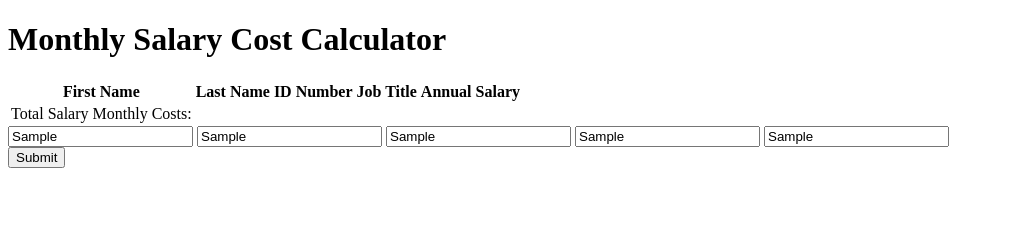
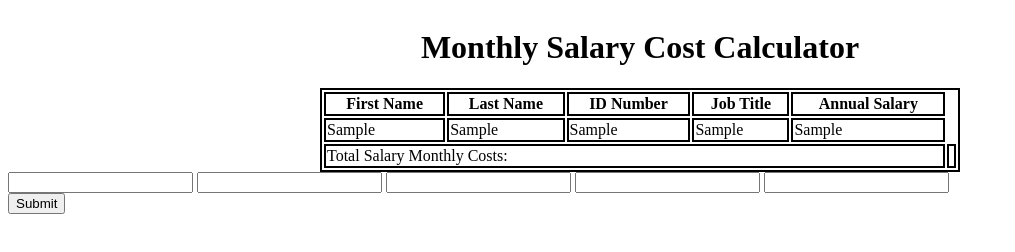
Before and after one commit to dariannasrabadi/week2day2HomeWork, a plain HTML site: page index.html in a window 1280 px wide. Both pictures are taken after typing "Sample", "Sample", "Sample", "Sample", "Sample" into the empty fields and a click on the button "Submit". Shown: the whole page, without its empty margins (0-1015 px from the left). Drawn offline with Linux system fonts and the light colour scheme.

Commit message:
Base mode done. Alot of changes. Tunnel Vision and forgot to commit

```diff
--- a/index.html
+++ b/index.html
@@ -26,16 +26,16 @@
     </tbody>
     <tfoot>
       <tr>
-        <td id="setFootCell">Total Salary Monthly Costs:</td>
-        <td id="tableFootCell"></td>
+        <td colspan=50% id="setFootCell">Total Salary Monthly Costs:</td>
+        <td colspan=50% id="tableFootCell"></td>
       </tr>
     </tfoot>
   </table>
-  <input type="text" class="inputForm" id="firstNameInput" value="">
-  <input type="text" class="inputForm" id="lastNameInput" value="">
-  <input type="text" class="inputForm" id="idInput" value="">
-  <input type="text" class="inputForm" id="jobInput" value="">
-  <input type="text" class="inputForm" id="salaryInput" value="">
+  <input type="text" id="firstNameInput" value="">
+  <input type="text" id="lastNameInput" value="">
+  <input type="text" id="idInput" value="">
+  <input type="text" id="jobInput" value="">
+  <input type="text" id="salaryInput" value="">
   <div>
     <button id="submitButton">Submit</button>
   </div>
--- a/salary.js
+++ b/salary.js
@@ -0,0 +1,47 @@
+$(document).ready(onReady);
+
+function onReady(){//Function full of listeners
+$('#submitButton').on('click', employeeSubmited);
+
+}
+
+class Employee { // start class
+
+  constructor(firstName, lastName, id, job, salary) {
+    this.firstName = firstName;
+    this.lastName = lastName;
+    this.id = id;
+    this.job = job;
+    this.salary = salary;
+  }// end class constructor
+} // end of class
+var employee = []; // storage of employees array
+var combinedSalaries = 0; // storage of all employee salaries
+function employeeSubmited(){ //START OF employeeSubmited function
+var firstName = $('#firstNameInput').val();
+var lastName = $('#lastNameInput').val();
+var id = $('#idInput').val();
+var job = $('#jobInput').val();
+var salary = $('#salaryInput').val();
+
+employee.push(new Employee(firstName, lastName, id, job, salary)); // Internal log of all employees previous and current
+
+var $row = $('<tr>');
+
+if (firstName === ('') || lastName === ('') || id === ('') || job === ('') || salary === ('')) { //TEMP IF STATEMENT FOR MAKING SURE ALL ARE FILLED. WILL ADD LATER
+  alert('Please fill out all information');
+}// end if statement
+else { //start else
+$row.append('<td>' + firstName + '</td>'); //Appending it to the TR
+$row.append('<td>' + lastName + '</td>'); // Appending it to TR
+$row.append('<td>' + id + '</td>'); // Appending it to TR
+$row.append('<td>' + job + '</td>'); // Appending it to TR
+$row.append('<td>' + salary + '</td>'); // Appending it to TR
+$('tbody').append($row); // Appending to table body
+combinedSalaries += parseInt(salary);
+$('#tableFootCell').empty().append(combinedSalaries);
+
+$('input').val('');
+console.log(employee);
+}//end else
+}
--- a/style.css
+++ b/style.css
@@ -0,0 +1,22 @@
+header {
+  display: flex;
+  align-items: center;
+  justify-content: center
+}
+table {
+  width: 640px;
+  margin:auto ;
+  align-content:auto;
+  border: 2px solid black;
+}
+th {
+  border: 2px solid black;
+}
+td{
+  border: 2px solid black;
+}
+input {
+    margin:auto;
+  align-content: center;
+  justify-content: center;
+}
```
